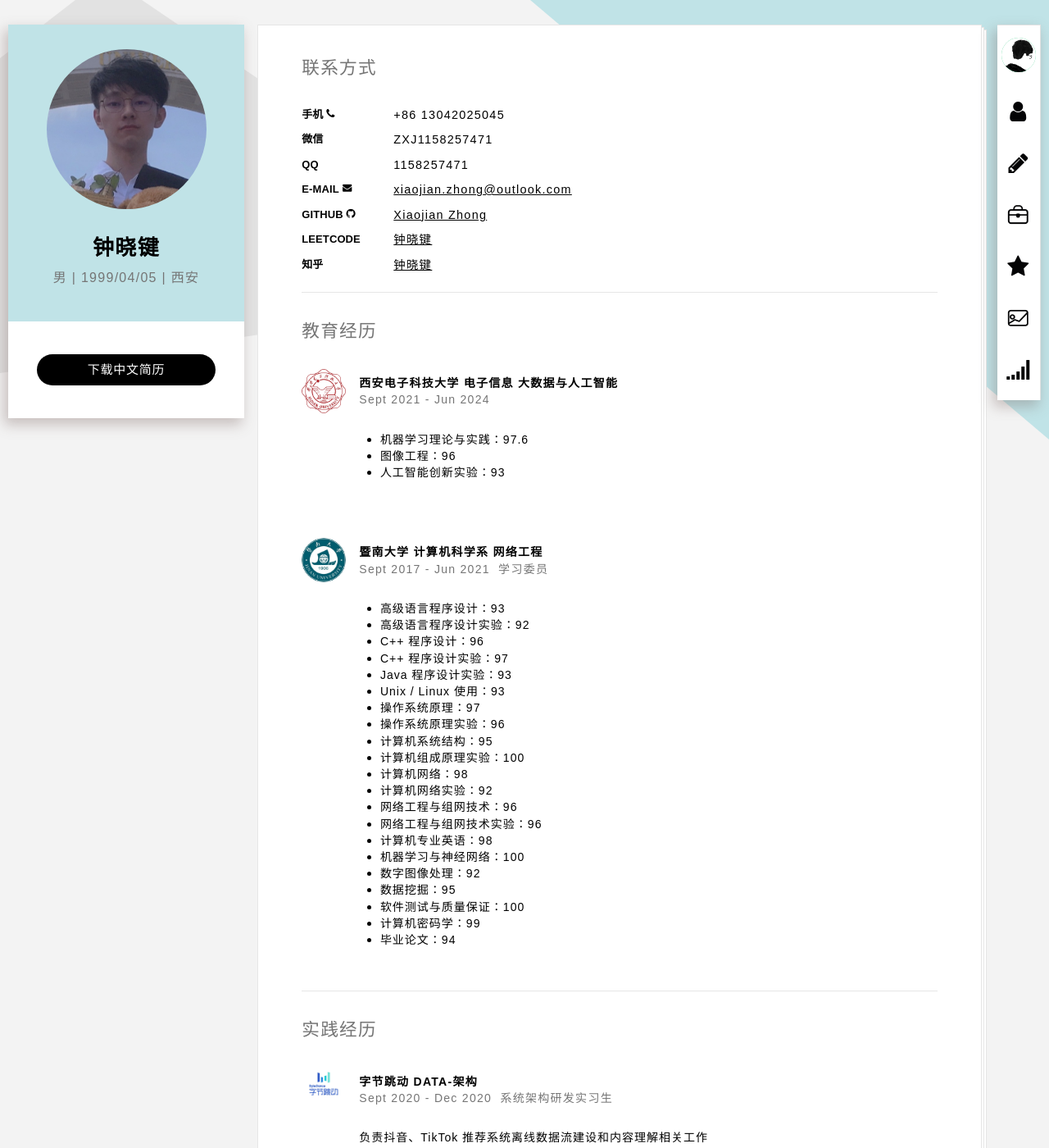
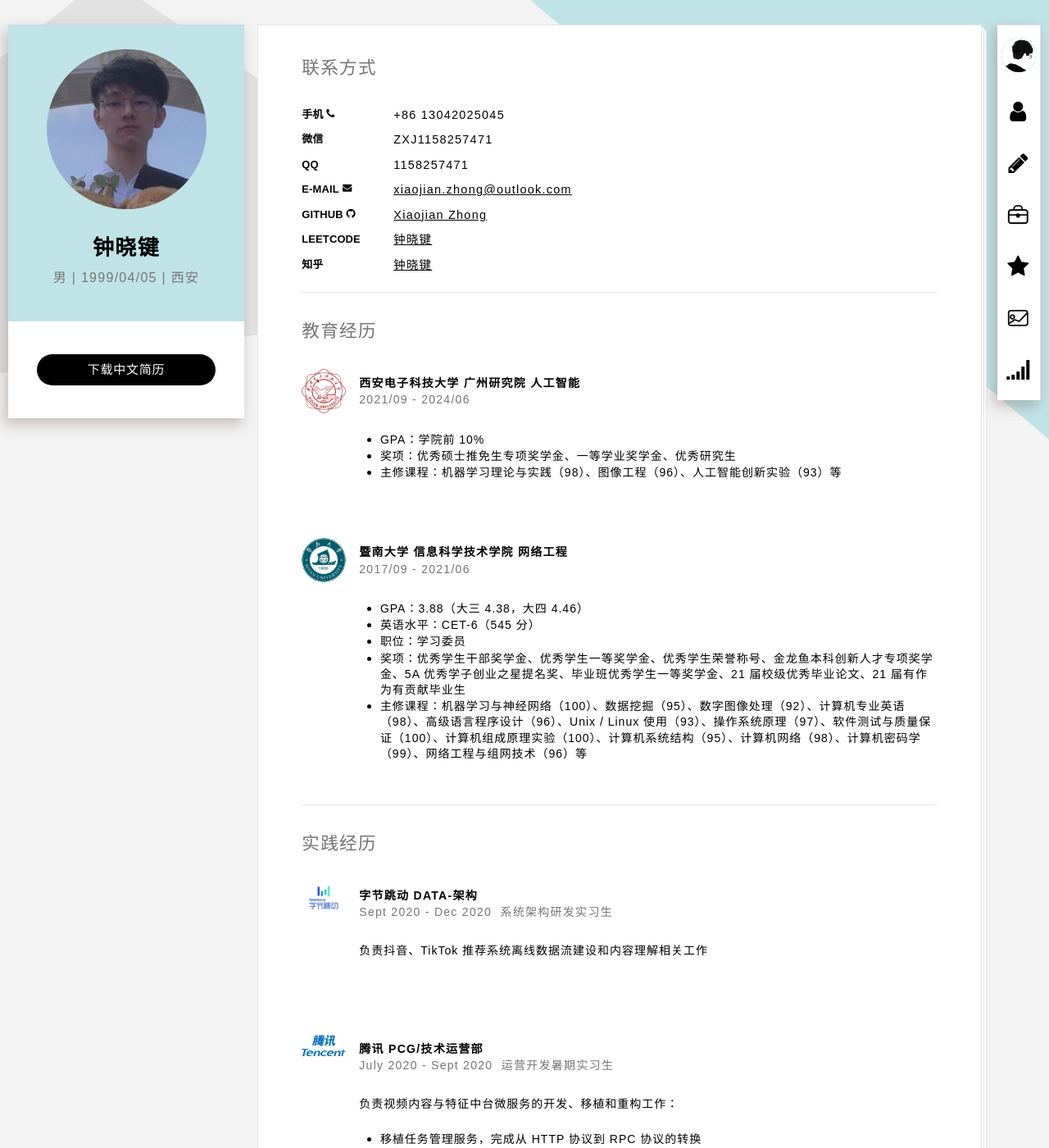
Before and after one commit to xiaojianzhong/xiaojianzhong.github.io, a Jekyll site: the page built from index.html, in a window 1280 px wide and 1400 px high. Shown: the whole window at 82% size. Built offline with Jekyll 4.4.1, drawn with Linux system fonts in a browser that asks for light colours; some web fonts are replaced.

Commit message:
feat(platform-browser): beautify education block

```diff
--- a/_config.yml
+++ b/_config.yml
@@ -24,45 +24,25 @@ zhihu:
   name: 钟晓键
 educations:
   - faculty: 信息科学技术学院
-    department: 计算机科学系
     major: 网络工程
     school: 暨南大学
-    period: Sept 2017 - Jun 2021
-    duty: 学习委员
+    period: 2017/09 - 2021/06
     avatar: /styles/img/jnu.jpg
     descriptions:
-      - 高级语言程序设计：93
-      - 高级语言程序设计实验：92
-      - C++ 程序设计：96
-      - C++ 程序设计实验：97
-      - Java 程序设计实验：93
-      - Unix / Linux 使用：93
-      - 操作系统原理：97
-      - 操作系统原理实验：96
-      - 计算机系统结构：95
-      - 计算机组成原理实验：100
-      - 计算机网络：98
-      - 计算机网络实验：92
-      - 网络工程与组网技术：96
-      - 网络工程与组网技术实验：96
-      - 计算机专业英语：98
-      - 机器学习与神经网络：100
-      - 数字图像处理：92
-      - 数据挖掘：95
-      - 软件测试与质量保证：100
-      - 计算机密码学：99
-      - 毕业论文：94
+      - GPA：3.88（大三 4.38，大四 4.46）
+      - 英语水平：CET-6（545 分）
+      - 职位：学习委员
+      - 奖项：优秀学生干部奖学金、优秀学生一等奖学金、优秀学生荣誉称号、金龙鱼本科创新人才专项奖学金、5A 优秀学子创业之星提名奖、毕业班优秀学生一等奖学金、21 届校级优秀毕业论文、21 届有作为有贡献毕业生
+      - 主修课程：机器学习与神经网络（100）、数据挖掘（95）、数字图像处理（92）、计算机专业英语（98）、高级语言程序设计（96）、Unix / Linux 使用（93）、操作系统原理（97）、软件测试与质量保证（100）、计算机组成原理实验（100）、计算机系统结构（95）、计算机网络（98）、计算机密码学（99）、网络工程与组网技术（96）等
   - faculty: 广州研究院
-    department: 电子信息
-    major: 大数据与人工智能
+    major: 人工智能
     school: 西安电子科技大学
-    period: Sept 2021 - Jun 2024
-    duty:
+    period: 2021/09 - 2024/06
     avatar: /styles/img/xdu.jpg
     descriptions:
-      - 机器学习理论与实践：97.6
-      - 图像工程：96
-      - 人工智能创新实验：93
+      - GPA：学院前 10%
+      - 奖项：优秀硕士推免生专项奖学金、一等学业奖学金、优秀研究生
+      - 主修课程：机器学习理论与实践（98）、图像工程（96）、人工智能创新实验（93）等
 experiences:
   - avatar: /styles/img/experience/jinxing.png
     company: 进兴网络科技
--- a/_includes/education.html
+++ b/_includes/education.html
@@ -11,8 +11,8 @@
 
         <div class="ref-info">
           <div class="ref-author">
-            <strong>{{ edu.school }} {{ edu.department }} {{ edu.major }}</strong>
-            <span>{{ edu.period }}&nbsp;&nbsp;{{ edu.duty }}</span>
+            <strong>{{ edu.school }} {{ edu.faculty }} {{ edu.major }}</strong>
+            <span>{{ edu.period }}</span>
           </div>
 
           <blockquote class="ref-cont clear-mrg">
```
